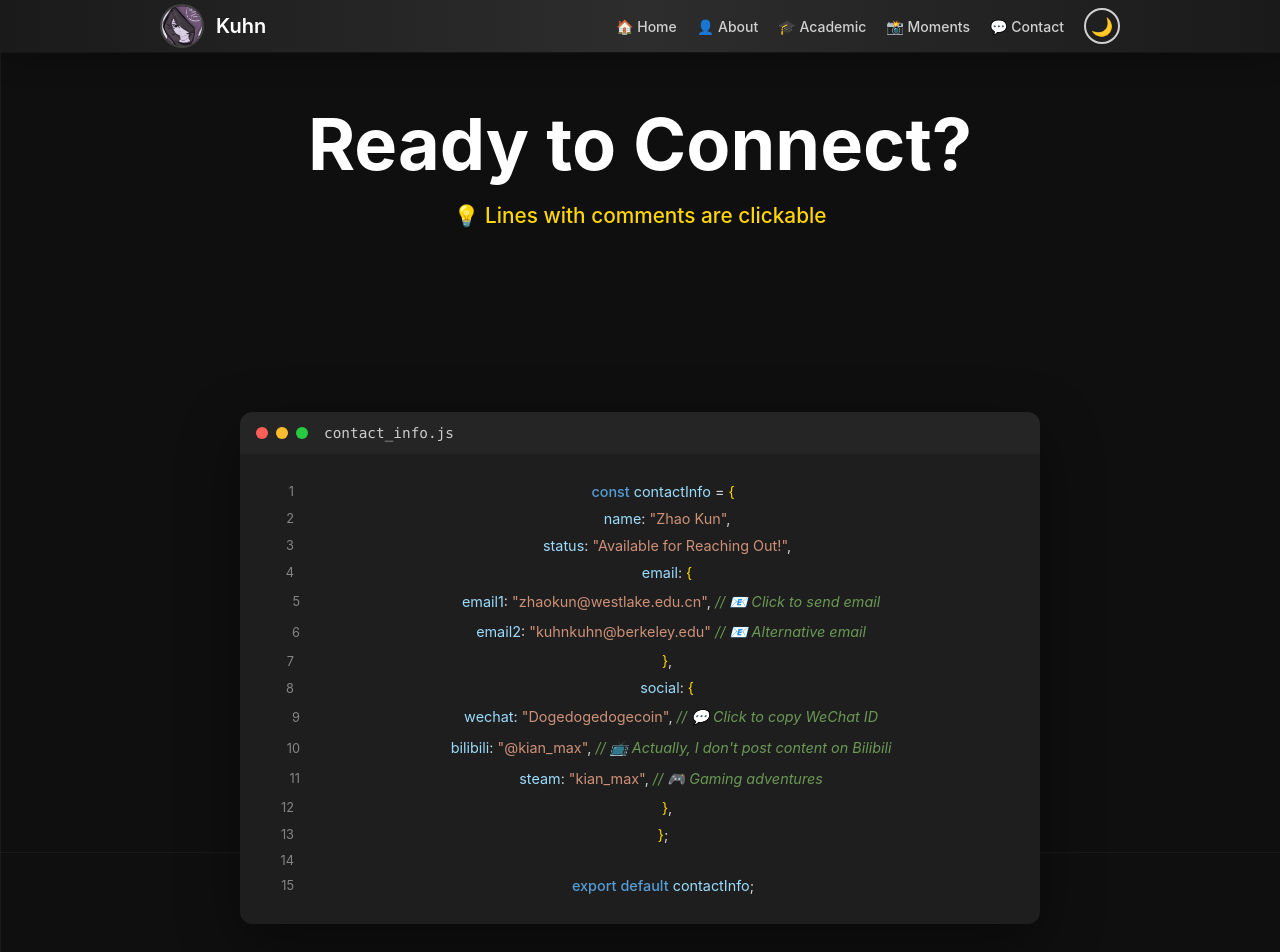
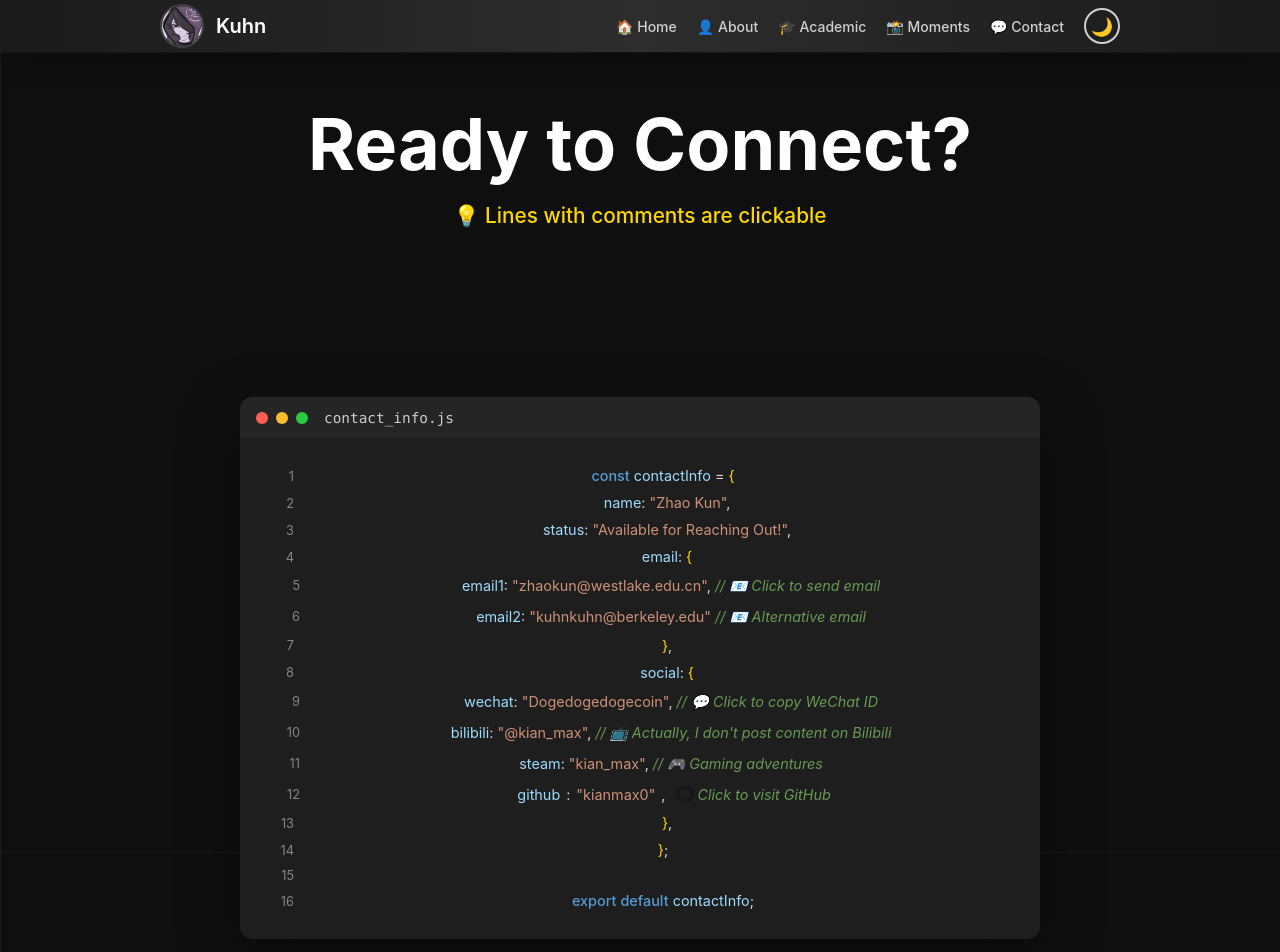
Before and after one commit to kianmax0/kuhn-personal-website, a React (Vite) app: page /contact in a window 1280 px wide. Shown: the top 952 px of the page. Built offline with nearby package versions, Linux system fonts and the light colour scheme.

Commit message:
feat: update GitHub links and icons for Home and Contact pages with consistent branding

```diff
--- /dev/null
+++ b/client/src/components/assets/GithubIcon.jsx
@@ -0,0 +1,18 @@
+// GitHub SVG icon as a React component
+import React from "react";
+
+const GithubIcon = ({ size = 22, color = "currentColor", style = {} }) => (
+  <svg
+    height={size}
+    width={size}
+    viewBox="0 0 24 24"
+    fill={color}
+    style={style}
+    xmlns="http://www.w3.org/2000/svg"
+    aria-hidden="true"
+  >
+    <path d="M12 0.297c-6.63 0-12 5.373-12 12 0 5.303 3.438 9.8 8.205 11.387 0.6 0.113 0.82-0.258 0.82-0.577 0-0.285-0.011-1.04-0.017-2.04-3.338 0.726-4.042-1.61-4.042-1.61-0.546-1.387-1.333-1.756-1.333-1.756-1.089-0.745 0.084-0.729 0.084-0.729 1.205 0.084 1.84 1.236 1.84 1.236 1.07 1.834 2.809 1.304 3.495 0.997 0.108-0.775 0.418-1.305 0.762-1.605-2.665-0.305-5.466-1.334-5.466-5.931 0-1.31 0.469-2.381 1.236-3.221-0.124-0.303-0.535-1.523 0.117-3.176 0 0 1.008-0.322 3.301 1.23 0.957-0.266 1.983-0.399 3.003-0.404 1.02 0.005 2.047 0.138 3.006 0.404 2.291-1.553 3.297-1.23 3.297-1.23 0.653 1.653 0.242 2.873 0.119 3.176 0.77 0.84 1.235 1.911 1.235 3.221 0 4.609-2.803 5.624-5.475 5.921 0.43 0.372 0.823 1.102 0.823 2.222 0 1.606-0.015 2.898-0.015 3.293 0 0.322 0.216 0.694 0.825 0.576 4.765-1.589 8.199-6.085 8.199-11.386 0-6.627-5.373-12-12-12z" />
+  </svg>
+);
+
+export default GithubIcon;
--- a/client/src/components/pages/Contact.css
+++ b/client/src/components/pages/Contact.css
@@ -1,3 +1,9 @@
+.github-contact-line .code-text {
+  justify-content: center;
+  display: flex !important;
+  align-items: center;
+  gap: 6px;
+}
 /* Import Home page styles for consistent background */
 @import "./Home.css";
 
--- a/client/src/components/pages/Contact.jsx
+++ b/client/src/components/pages/Contact.jsx
@@ -1,4 +1,5 @@
 import React, { useState } from "react";
+import GithubIcon from "../assets/GithubIcon";
 import "./Contact.css";
 
 const Contact = () => {
@@ -230,33 +231,73 @@
                 </span>
               </div>
 
-              {/* Line 12: Social section end */}
+              {/* Line 12: GitHub */}
+              <div
+                className={`code-line clickable ${
+                  selectedLine === 12 ? "selected" : ""
+                } github-contact-line`}
+                onClick={() =>
+                  handleLineClick(12, () =>
+                    handleLinkClick("https://github.com/kianmax0")
+                  )
+                }
+                style={{ display: "flex", alignItems: "center" }}
+              >
+                <span className="line-number">12</span>
+                <span
+                  className="code-text"
+                  style={{ display: "flex", alignItems: "center", gap: 6 }}
+                >
+                  &nbsp;&nbsp;&nbsp;&nbsp;
+                  <span className="property">github</span>
+                  <span className="operator">:</span>{" "}
+                  <span className="string">"kianmax0"</span>
+                  <span className="punctuation">,</span>
+                  <span
+                    className="comment"
+                    style={{ display: "flex", alignItems: "center", gap: 4 }}
+                  >
+                    <span
+                      style={{
+                        display: "flex",
+                        alignItems: "center",
+                        marginLeft: 4,
+                      }}
+                    >
+                      <GithubIcon size={18} color="#181717" />
+                    </span>
+                    <span>Click to visit GitHub</span>
+                  </span>
+                </span>
+              </div>
+
+              {/* Line 13: Social section end */}
               <div className="code-line">
-                <span className="line-number">12</span>
+                <span className="line-number">13</span>
                 <span className="code-text">
                   &nbsp;&nbsp;<span className="bracket">{"}"}</span>
                   <span className="punctuation">,</span>
                 </span>
               </div>
 
-              {/* Line 13: Object end */}
+              {/* Line 14: Object end */}
               <div className="code-line">
-                <span className="line-number">13</span>
+                <span className="line-number">14</span>
                 <span className="code-text">
                   <span className="bracket">{"}"}</span>
                   <span className="punctuation">;</span>
                 </span>
               </div>
 
-              {/* Line 14: Empty line */}
+              {/* Line 15: Empty line */}
               <div className="code-line">
-                <span className="line-number">14</span>
+                <span className="line-number">15</span>
                 <span className="code-text"></span>
               </div>
 
-              {/* Line 15: Export statement */}
+              {/* Line 16: Export statement */}
               <div className="code-line">
-                <span className="line-number">15</span>
+                <span className="line-number">16</span>
                 <span className="code-text">
                   <span className="keyword">export</span>{" "}
                   <span className="keyword">default</span>{" "}
--- a/client/src/components/pages/Home.css
+++ b/client/src/components/pages/Home.css
@@ -1,3 +1,23 @@
+.github-button {
+  background: #f5f5f5;
+  color: #181717;
+  border: 2px solid #e1e4e8;
+}
+.github-button:hover {
+  background: #181717;
+  color: #fff;
+  border-color: #181717;
+  transform: translateY(-2px);
+  box-shadow: 0 4px 12px rgba(24, 23, 23, 0.15);
+}
+.github-button .social-icon svg {
+  display: block;
+  fill: currentColor;
+  transition: fill 0.3s;
+}
+.github-button:hover .social-icon svg {
+  fill: #fff;
+}
 /* Home page layout & typography optimizations */
 
 .home-container {
--- a/client/src/components/pages/Home.jsx
+++ b/client/src/components/pages/Home.jsx
@@ -1,4 +1,5 @@
 import React from "react";
+import GithubIcon from "../assets/GithubIcon";
 import { Link } from "react-router-dom";
 import MomentsFeed from "../modules/MomentsFeed";
 import "./Home.css";
@@ -223,6 +224,21 @@
                   <span className="social-icon">🎮</span>
                   <span>Steam</span>
                 </a>
+                <a
+                  href="https://github.com/kianmax0"
+                  target="_blank"
+                  rel="noopener noreferrer"
+                  className="social-button github-button"
+                  style={{ display: "flex", alignItems: "center", gap: 6 }}
+                >
+                  <span
+                    className="social-icon"
+                    style={{ display: "flex", alignItems: "center" }}
+                  >
+                    <GithubIcon size={22} color="#181717" />
+                  </span>
+                  <span style={{ fontWeight: 600 }}>GitHub</span>
+                </a>
               </div>
             </div>
           </div>
```
